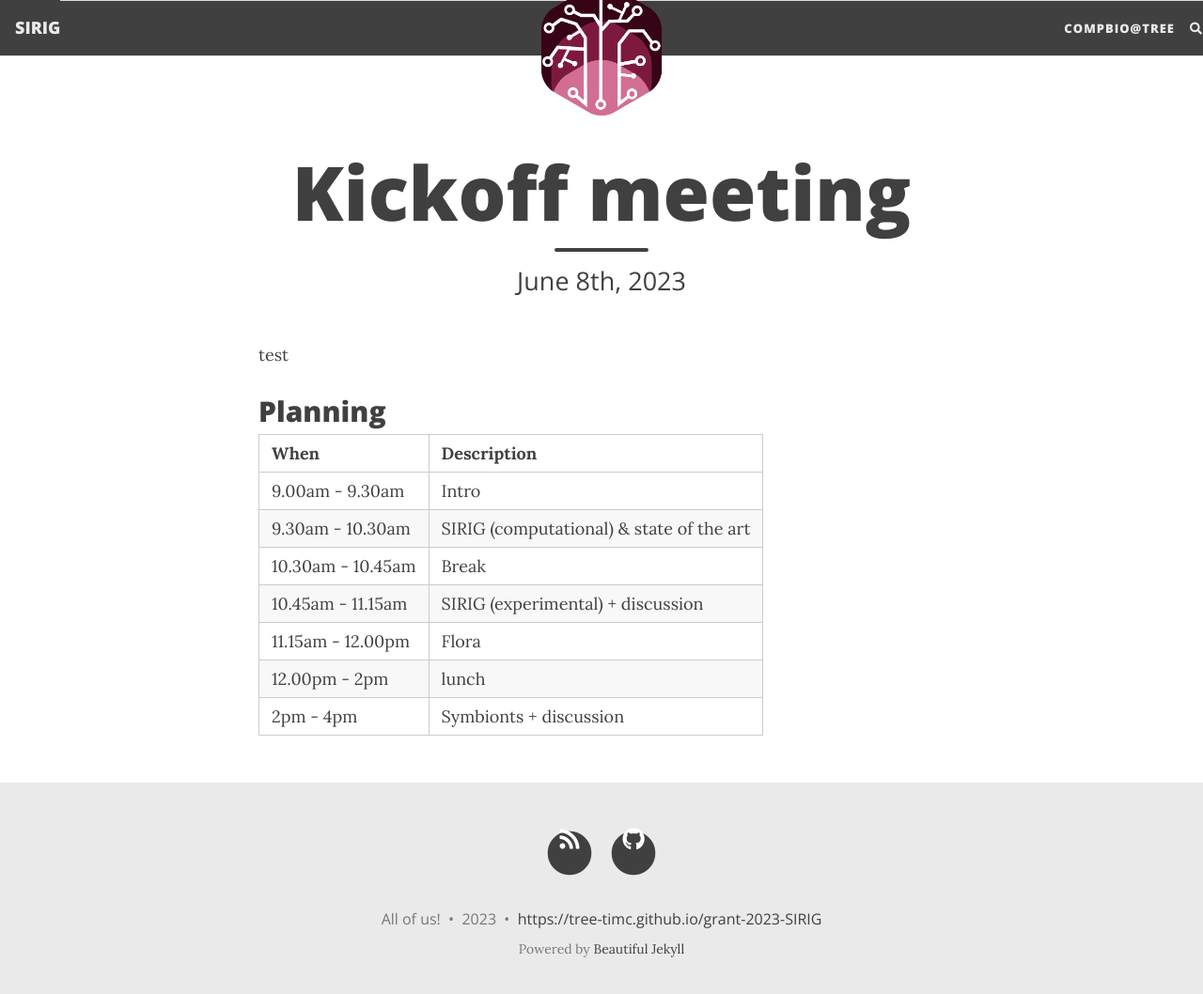
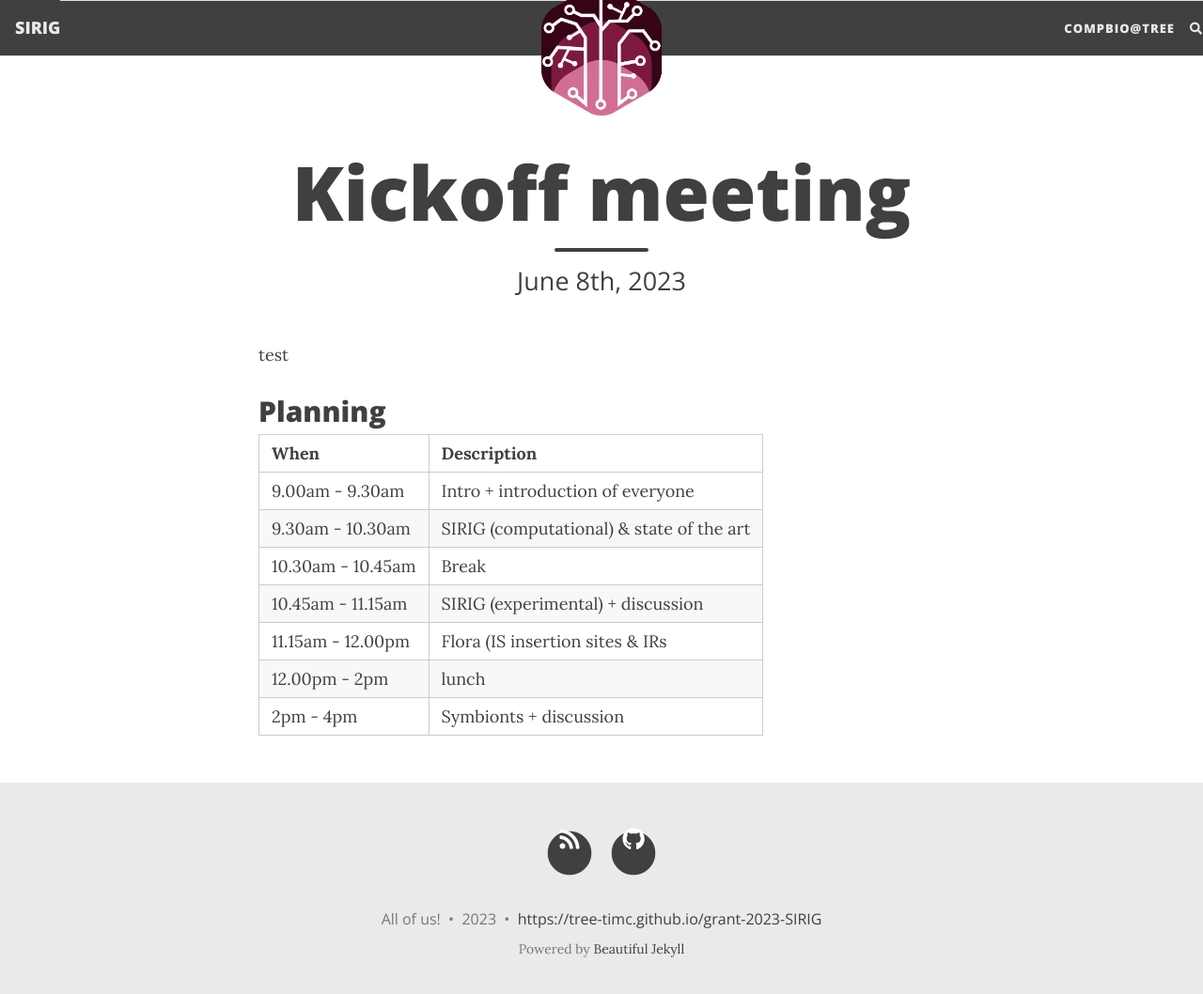
Before and after one commit to TrEE-TIMC/grant-2023-SIRIG, a Jekyll site: the page built from meetings/2023june.md, in a window 1280 px wide and 1071 px high. Shown: the top 1058 px of the window at 94% size. Built offline with Jekyll 4.4.1, drawn with Linux system fonts in a browser that asks for light colours; nearby versions of some CDN libraries; comment, search, counter and statistics services are not loaded.

Commit message:
more details

```diff
--- a/meetings/2023june.md
+++ b/meetings/2023june.md
@@ -11,10 +11,10 @@ test
 
 | When | Description |
 | --- | --- |
-|9.00am - 9.30am| Intro |
+|9.00am - 9.30am| Intro + introduction of everyone |
 |9.30am - 10.30am| SIRIG (computational) & state of the art|
 |10.30am - 10.45am | Break |
 |10.45am - 11.15am| SIRIG (experimental) + discussion|
-|11.15am - 12.00pm| Flora |
+|11.15am - 12.00pm| Flora (IS insertion sites & IRs|
 | 12.00pm - 2pm | lunch |
 | 2pm - 4pm | Symbionts + discussion |
```
